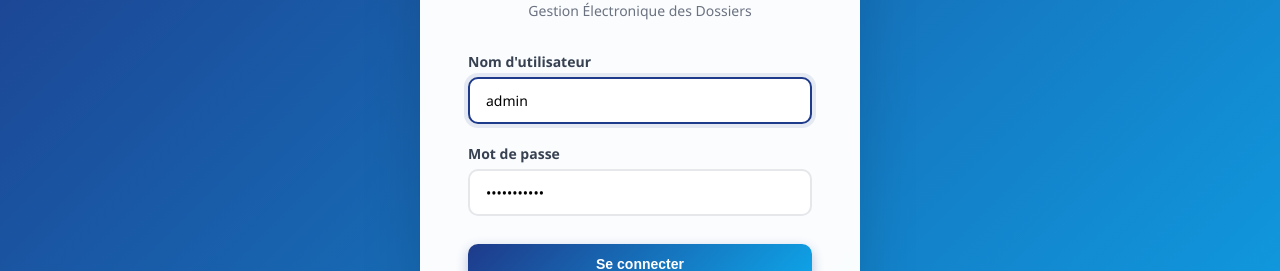
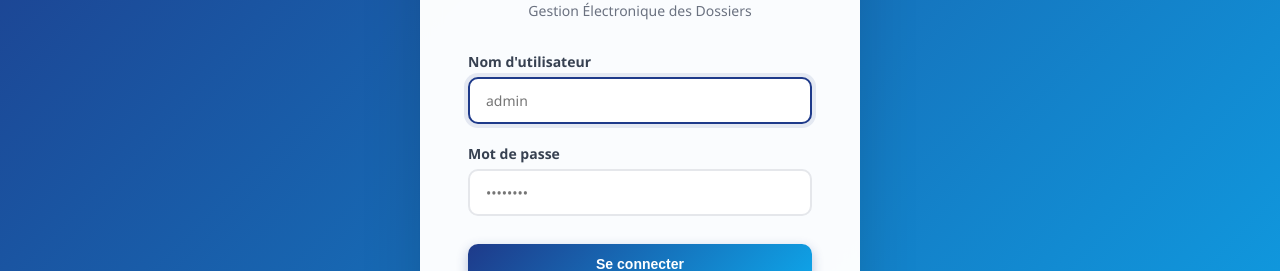
Before and after one commit to stevendolela/SIGAC, a React (Vite) app in the folder sigac-frontend/: page / in a window 1280 px wide. Shown: the part 250-521 px from the top of the page. Built offline with nearby package versions, Linux system fonts and the light colour scheme.

Commit message:
fix: Remove hardcoded admin credentials from login page
- Changed username default from 'admin' to empty string
- Changed password default from 'Admin@2024!' to empty string
- Now displays professional blank login form without exposed credentials
- Much better for production and demo links

```diff
--- a/sigac-frontend/src/pages/LoginPage.tsx
+++ b/sigac-frontend/src/pages/LoginPage.tsx
@@ -2,8 +2,8 @@ import React, { useState } from 'react'
 import api from '../api/api-client'
 
 export default function LoginPage() {
-  const [username, setUsername] = useState('admin')
-  const [password, setPassword] = useState('Admin@2024!')
+  const [username, setUsername] = useState('')
+  const [password, setPassword] = useState('')
   const [error, setError] = useState<string | null>(null)
   const [loading, setLoading] = useState(false)
 
```
Also changed, not shown: 1 other file (tests, documents, lock files or other folders).
